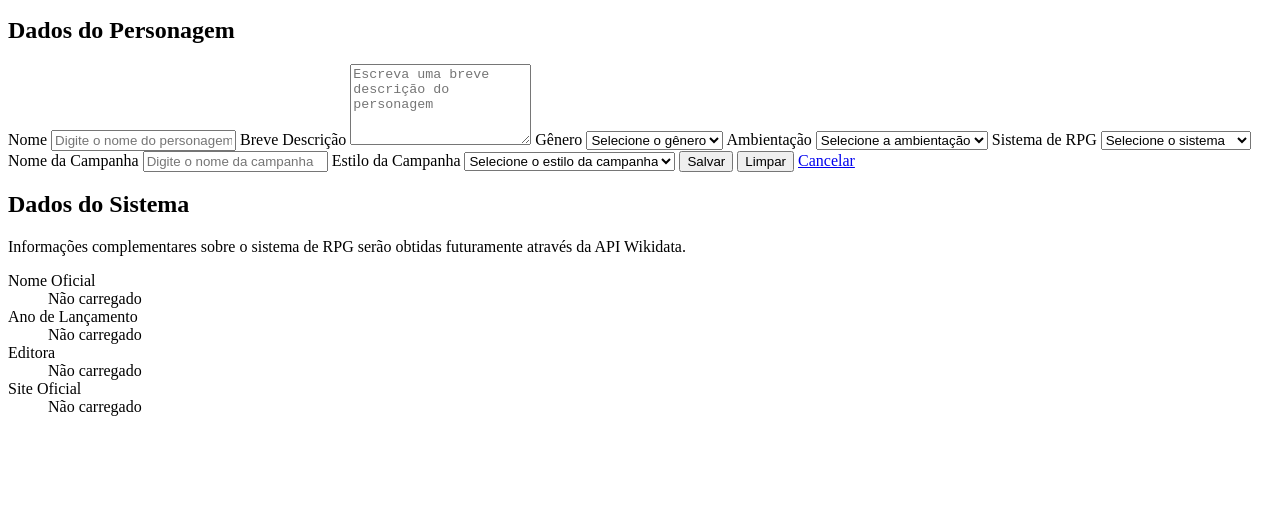
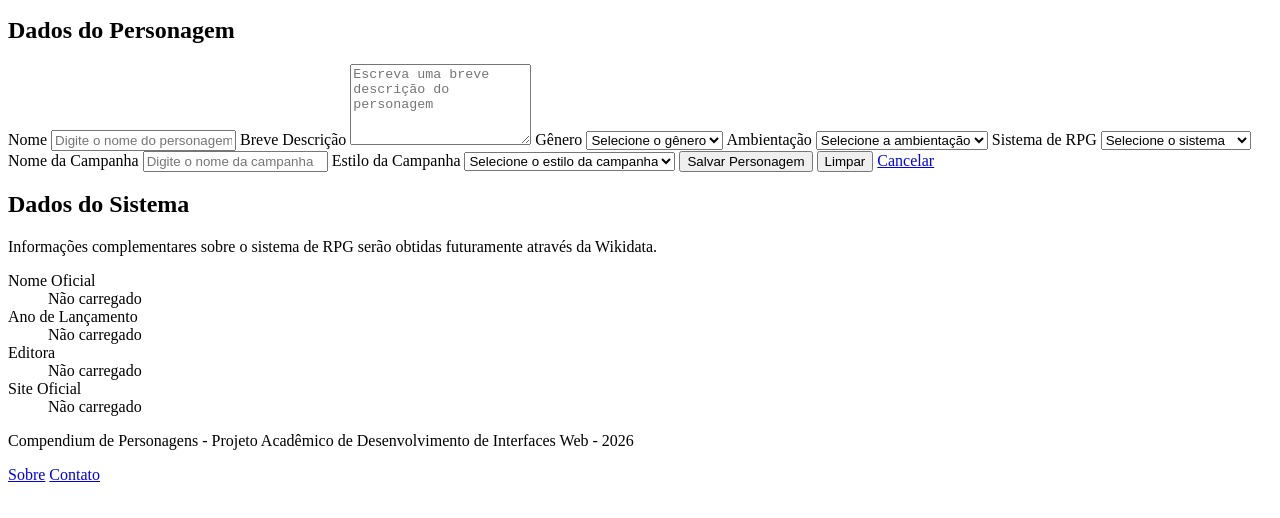
Before and after one commit to gustavoslc144/compendium-personagens, a plain HTML site: page cadastro.html in a window 1280 px wide. Shown: the part 186-704 px from the top of the page. Drawn offline with Linux system fonts and the light colour scheme.

Commit message:
feat: corrige página de cadastro de personagens

```diff
--- a/cadastro.html
+++ b/cadastro.html
@@ -72,9 +72,9 @@
 
                 <select id="ambientacao" name="ambientacao" required>
                     <option value="" selected disabled>Selecione a ambientação</option>
-                    <option value="fantasia">Fantasia Medieval</option>
+                    <option value="fantasia-medieval">Fantasia Medieval</option>
                     <option value="ficcao-cientifica">Ficção Científica</option>
-                    <option value="terror">Horror</option>
+                    <option value="horror">Horror</option>
                     <option value="fantasia-urbana">Fantasia Urbana</option>
                     <option value="super-herois">Super-Heróis</option>
                 </select>
@@ -113,7 +113,7 @@
                     <option value="campanha-longa">Campanha Longa</option>
                 </select>
 
-                <button type="submit">Salvar</button>
+                <button type="submit">Salvar Personagem</button>
 
                 <button type="reset">Limpar</button>
 
@@ -128,7 +128,7 @@
               <h2>Dados do Sistema</h2>
 
               <p>
-                Informações complementares sobre o sistema de RPG serão obtidas futuramente através da API Wikidata.
+                Informações complementares sobre o sistema de RPG serão obtidas futuramente através da Wikidata.
               </p>
 
               <dl>
@@ -151,6 +151,19 @@
            </aside>
 
        </main>
+
+       <footer>
+
+            <p>
+                Compendium de Personagens - Projeto Acadêmico de Desenvolvimento de Interfaces Web - 2026
+            </p>
+
+            <nav>
+                <a href="#">Sobre</a>
+                <a href="#">Contato</a>
+            </nav>
+
+       </footer>
    </body>
 
    </html>
```
